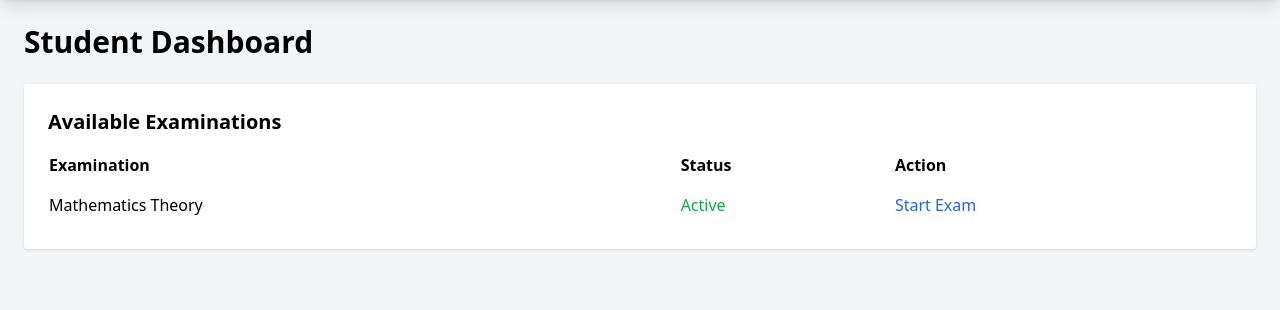
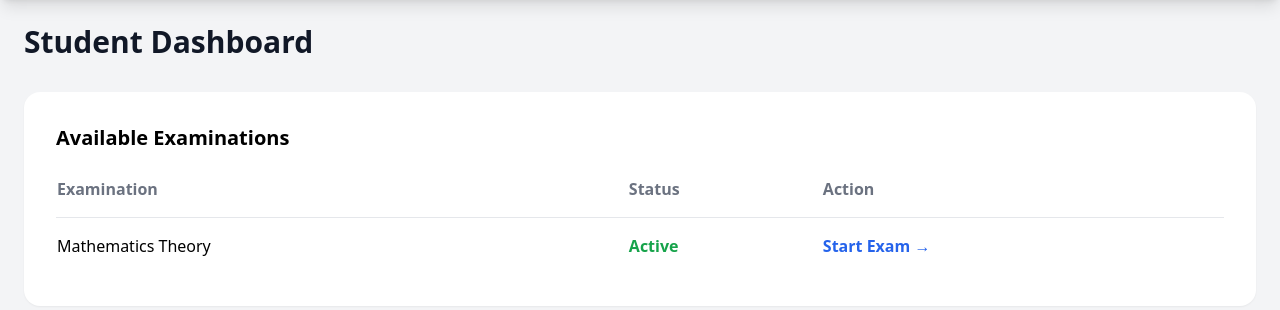
Before and after one commit to digitalpentech-art/flexam, a Flask app: template app/templates/dashboard/student.html in a window 1280 px wide. Shown: the part 60-370 px from the top of the page. Run offline with Flask 3, Linux system fonts and the light colour scheme; the template is opened without the code that fills it, so the values that code supplies are empty; some libraries are stand-ins or nearby versions.

Commit message:
style: apply consistent, sophisticated styling to dashboard templates

```diff
--- a/app/templates/dashboard/student.html
+++ b/app/templates/dashboard/student.html
@@ -3,23 +3,23 @@
 {% block title %}Student Dashboard{% endblock %}
 
 {% block content %}
-<div class="space-y-6">
-    <h2 class="text-3xl font-bold">Student Dashboard</h2>
-    <div class="bg-white p-6 rounded shadow">
-        <h3 class="text-xl font-semibold mb-4">Available Examinations</h3>
+<div class="max-w-7xl mx-auto space-y-8">
+    <h2 class="text-3xl font-extrabold text-gray-900">Student Dashboard</h2>
+    <div class="bg-white p-8 rounded-2xl shadow-sm">
+        <h3 class="text-xl font-bold mb-6">Available Examinations</h3>
         <table class="w-full text-left">
             <thead>
-                <tr>
-                    <th class="pb-2">Examination</th>
-                    <th class="pb-2">Status</th>
-                    <th class="pb-2">Action</th>
+                <tr class="text-gray-500 border-b">
+                    <th class="pb-4">Examination</th>
+                    <th class="pb-4">Status</th>
+                    <th class="pb-4">Action</th>
                 </tr>
             </thead>
-            <tbody>
+            <tbody class="divide-y">
                 <tr>
-                    <td class="py-2">Mathematics Theory</td>
-                    <td class="py-2 text-green-600">Active</td>
-                    <td class="py-2"><a href="#" class="text-blue-600 hover:underline">Start Exam</a></td>
+                    <td class="py-4 font-medium">Mathematics Theory</td>
+                    <td class="py-4 text-green-600 font-semibold">Active</td>
+                    <td class="py-4"><a href="#" class="text-blue-600 font-semibold hover:text-blue-800 transition">Start Exam &rarr;</a></td>
                 </tr>
             </tbody>
         </table>
```
Also changed, not shown: app/templates/dashboard/admin.html (+9 -9 lines), app/templates/dashboard/examiner.html (+12 -12 lines).
